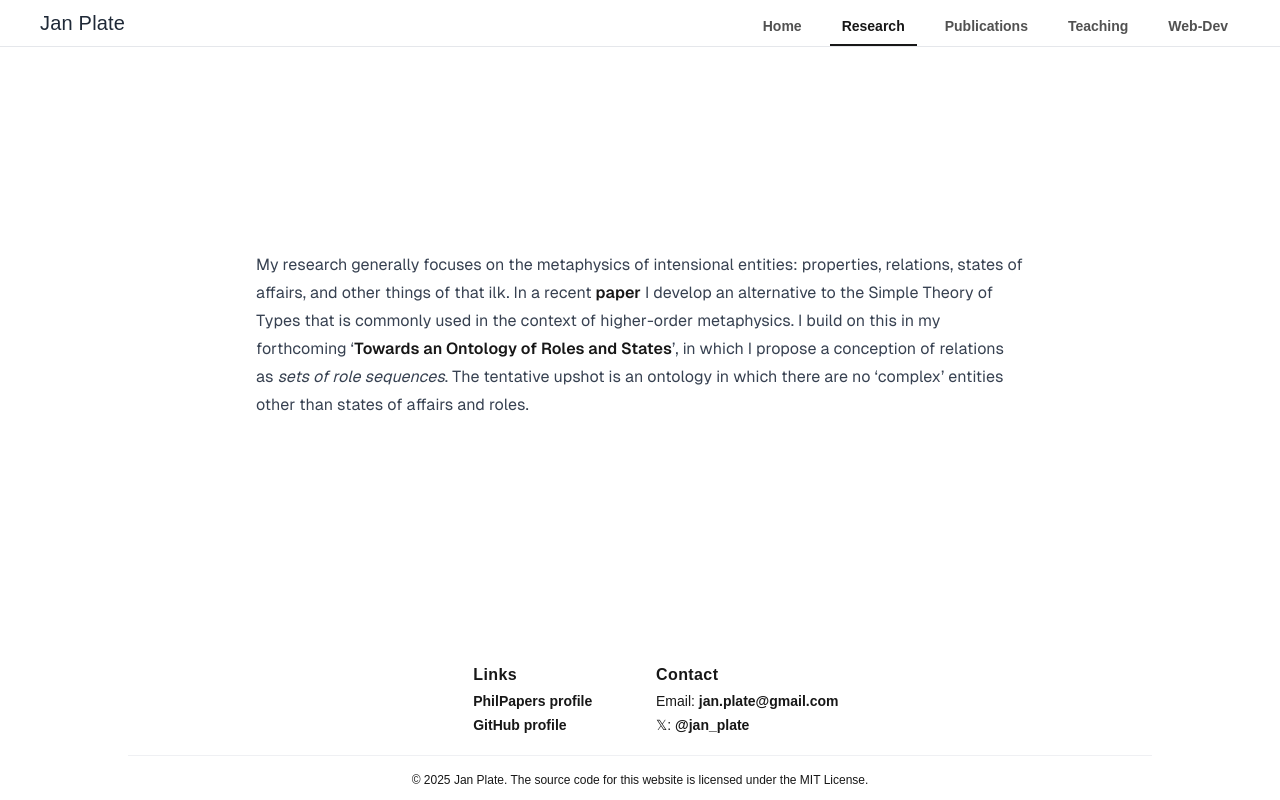
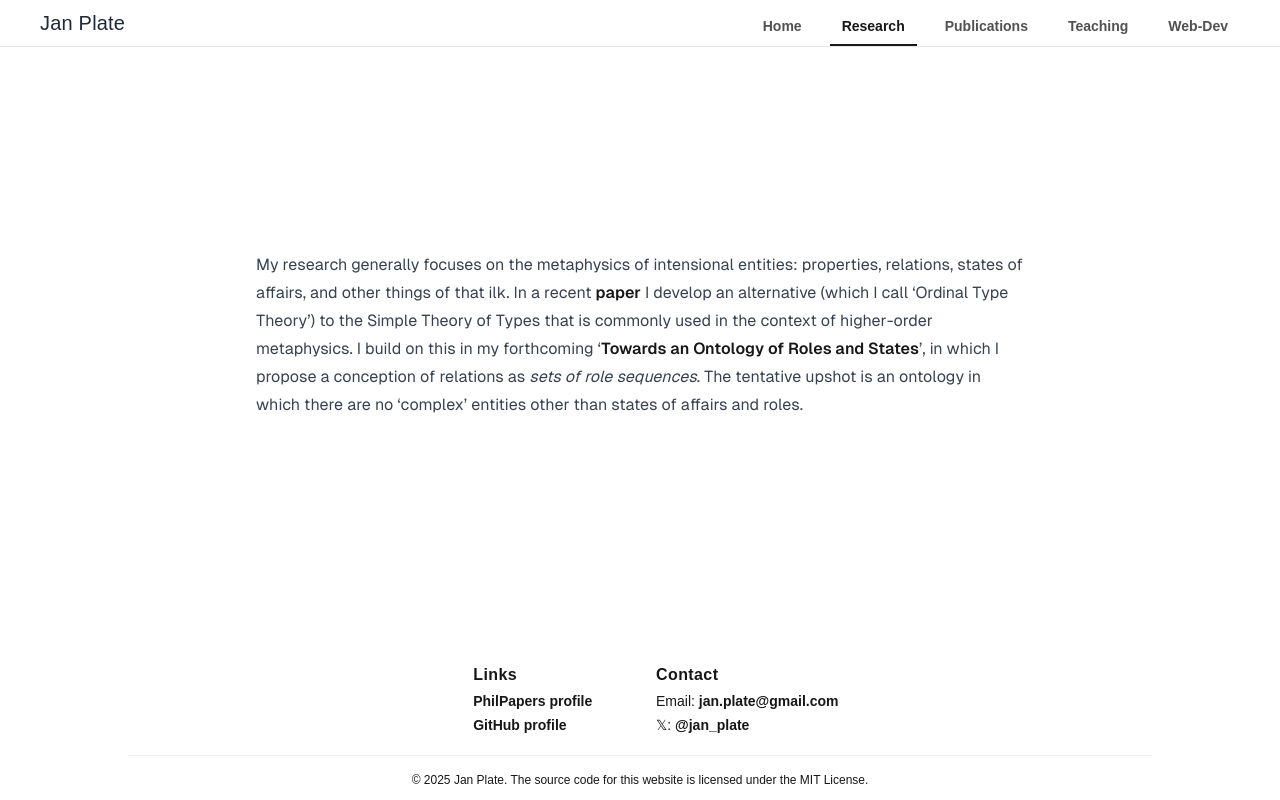
Before and after one commit to jplate/home, a Next.js app: page /Research in a window 1280 px wide. Built offline with nearby package versions, Linux system fonts and the light colour scheme.

Commit message:
Updated Research/page.tsx

```diff
--- a/src/app/Research/page.tsx
+++ b/src/app/Research/page.tsx
@@ -26,23 +26,18 @@ export default function Page() {
                 <p>
                     My research generally focuses on the metaphysics of intensional entities: properties,
                     relations, states of affairs, and other things of that ilk. In a recent{' '}
-                    <span className='whitespace-nowrap'>
-                        <a href='https://philarchive.org/rec/PLAOTT' target='_blank' rel='noopener'>
-                            paper
-                        </a>
-                    </span>{' '}
-                    I develop an alternative to the Simple Theory of Types that is commonly used in the
-                    context of higher-order metaphysics. I build on this in my forthcoming{' '}
-                    <span className='whitespace-nowrap'>
-                        &lsquo;
-                        <a href='https://philarchive.org/rec/PLATAO-12' target='_blank' rel='noopener'>
-                            Towards an Ontology of Roles and States
-                        </a>
-                        &rsquo;,{' '}
-                    </span>
-                    in which I propose a conception of relations as <em>sets of role sequences</em>. The
-                    tentative upshot is an ontology in which there are no &lsquo;complex&rsquo; entities other
-                    than states of affairs and roles.
+                    <a href='https://philarchive.org/rec/PLAOTT' target='_blank' rel='noopener'>
+                        paper
+                    </a>{' '}
+                    I develop an alternative (which I call &lsquo;Ordinal Type Theory&rsquo;) to the Simple
+                    Theory of Types that is commonly used in the context of higher-order metaphysics. I build
+                    on this in my forthcoming &lsquo;
+                    <a href='https://philarchive.org/rec/PLATAO-12' target='_blank' rel='noopener'>
+                        Towards an Ontology of Roles and States
+                    </a>
+                    &rsquo;, in which I propose a conception of relations as <em>sets of role sequences</em>.
+                    The tentative upshot is an ontology in which there are no &lsquo;complex&rsquo; entities
+                    other than states of affairs and roles.
                 </p>
             </Section>
         </Content>
```
